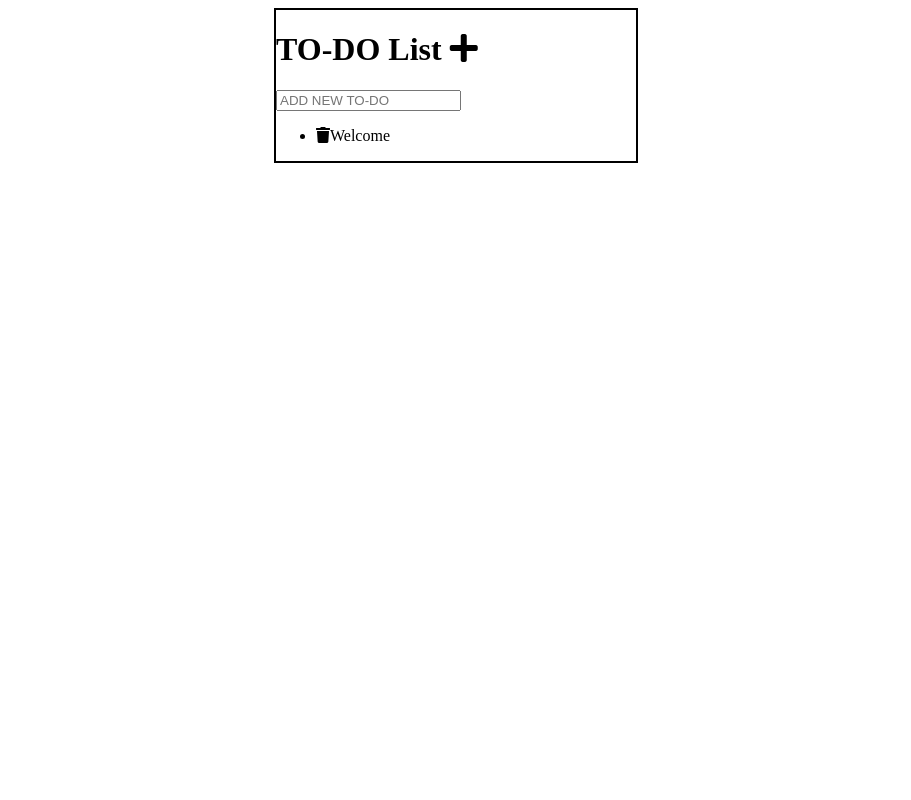
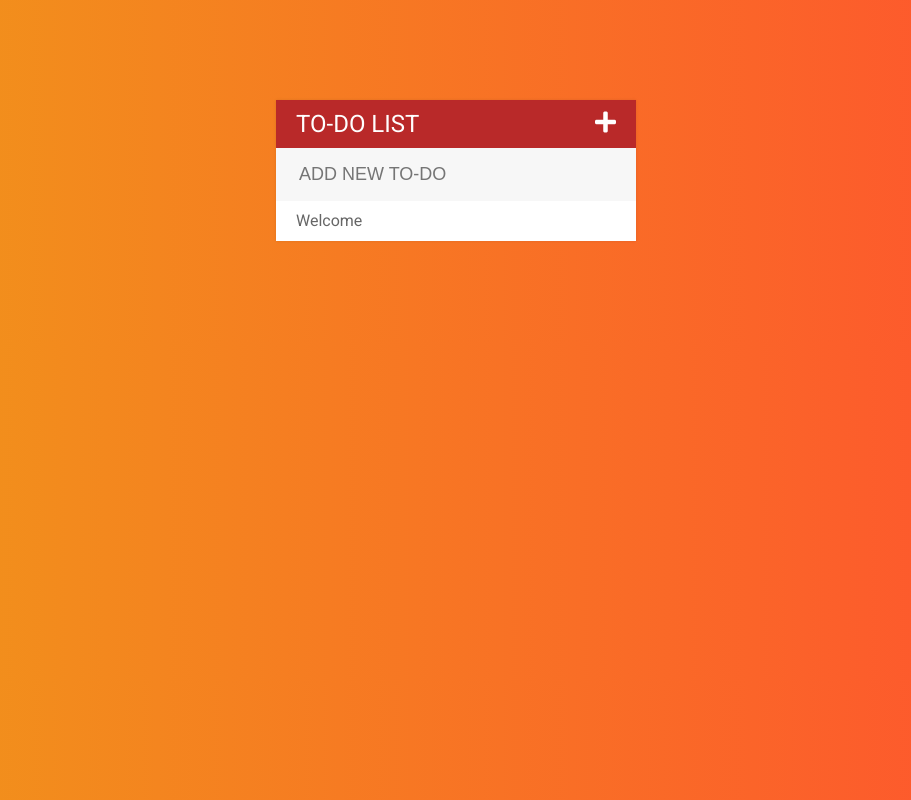
Before and after one commit to Sukhendu2002/JS_TO_DO_WEBSITE, a plain HTML site: page index.html in a window 1280 px wide. Shown: the whole page, without its empty margins (184-1095 px from the left). Drawn offline with nearby package versions, Linux system fonts and the light colour scheme.

Commit message:
Add the Styles

```diff
--- a/style.css
+++ b/style.css
@@ -1,10 +1,93 @@
 .container {
   /* background: gray; */
-  border: 2px solid black;
+
   width: 360px;
-  margin: 0 auto;
+  background-color: #f7f7f7;
+  box-shadow: 0 0 3px rgba(0, 0, 0, 0.1);
+  margin: 100px auto;
 }
 .apply {
   color: gray;
   text-decoration: line-through;
 }
+h1 {
+  background-color: #b92929;
+  color: white;
+  margin: 0;
+  padding: 10px 20px;
+  text-transform: uppercase;
+  font-size: 24px;
+  font-weight: normal;
+}
+ul {
+  list-style: none;
+  margin: 0;
+  padding: 0;
+}
+body {
+  font-family: "Roboto", sans-serif;
+}
+li {
+  background-color: white;
+  height: 40px;
+  line-height: 40px;
+  color: #666;
+}
+li:nth-child(2n) {
+  background-color: #f7f7f7;
+}
+input {
+  font-size: 18px;
+  background-color: #f7f7f7;
+  width: 100%;
+  padding: 13px 13px 13px 20px;
+  box-sizing: border-box;
+  color: #2980b9;
+  border: 3px solid rgba(0, 0, 0, 0);
+}
+input:focus {
+  background-color: white;
+  /* border: 3px solid #2980b9; */
+}
+body {
+  background: #ff512f; /* fallback for old browsers */
+  background: -webkit-linear-gradient(
+    to right,
+    #f09819,
+    #ff512f
+  ); /* Chrome 10-25, Safari 5.1-6 */
+  background: linear-gradient(
+    to right,
+    #f09819,
+    #ff512f
+  ); /* W3C, IE 10+/ Edge, Firefox 16+, Chrome 26+, Opera 12+, Safari 7+ */
+}
+.fa-plus {
+  float: right;
+}
+span {
+  background-color: #e74c3c;
+  height: 40px;
+  margin-right: 20px;
+  text-align: center;
+  color: white;
+  width: 0px;
+  display: inline-block;
+  transition: 0.2s linear;
+  opacity: 0;
+}
+li:hover span {
+  width: 40px;
+  opacity: 1;
+  cursor: pointer;
+}
+.rotate {
+  -moz-transition: all 0.5s linear;
+  -webkit-transition: all 0.5s linear;
+  transition: all 0.5s linear;
+}
+.rotate.down {
+  -moz-transform: rotate(45deg);
+  -webkit-transform: rotate(45deg);
+  transform: rotate(45deg);
+}
```
